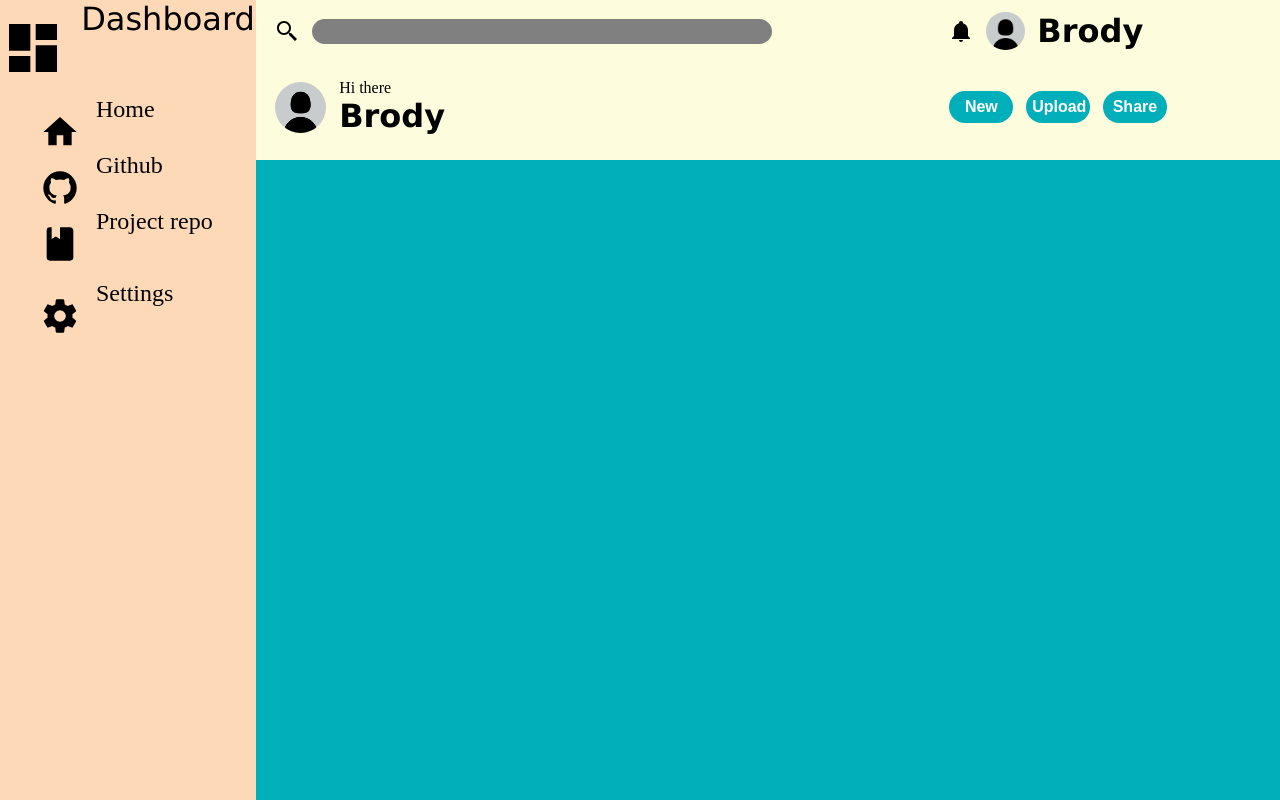
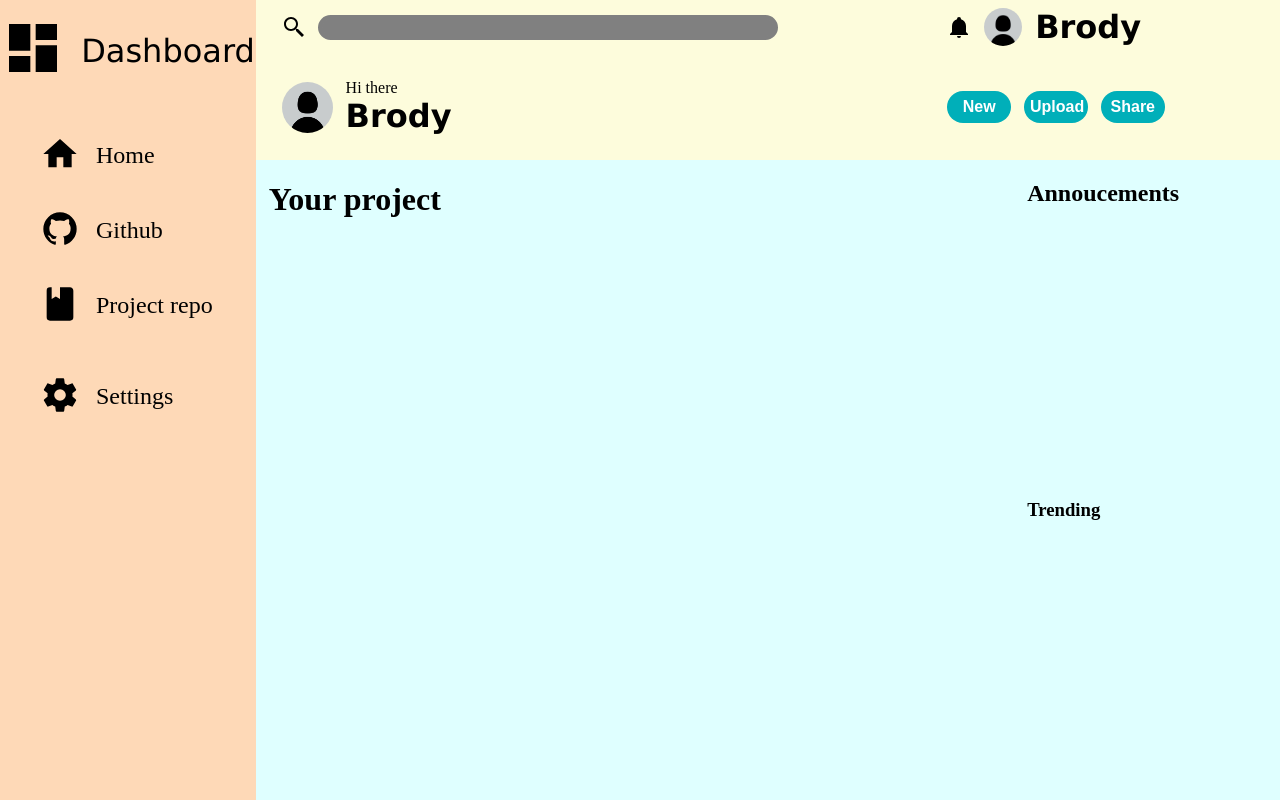
Before and after one commit to Brodypen/odin-AdminDashboard, a plain HTML site: page index.html in a window 1280 px wide. Drawn offline with Linux system fonts and the light colour scheme.

Commit message:
Layout main

```diff
--- a/index.html
+++ b/index.html
@@ -56,12 +56,25 @@
       <div class="wrapper">
         <img class="userProfilePic" src="pics/default.jpg">
         <div class="wordWrapper">
-          <p>Hi there</p>
+          <p class="welcomeUser">Hi there</p>
           <p class="userName">Brody</p>
         </div>
       </div>
       <div class="wrapper"><button>New</button><button>Upload</button><button>Share</button></div>
     </header>
-    <main class="main"></main>
+    <main class="main">
+      <div class="projectWrapper">
+        <h1>Your project</h1>
+        <div class="projectLayout"></div>
+      </div>
+      <div class="annoucementsWrapper">
+        <h2>Annoucements</h2>
+        <div class="annoucementsLayout"></div>
+      </div>
+      <div class="trendingWrapper">
+        <h3>Trending</h3>
+        <div class="trendingLayout"></div>
+      </div>
+    </main>
   </body>
 </html>
--- a/styles.css
+++ b/styles.css
@@ -11,7 +11,7 @@ body {
 }
 
 .main {
-    background-color: #00afb9;
+    background-color: #dfffff;
 }
 /* side bar */
 .logo{
@@ -46,7 +46,7 @@ a {
     grid-row: 1/ span 1;
     display: grid;
     grid-template: auto 1fr/2fr 1fr;
-    padding: 0.5vh 0.5vw;
+    padding: 0 1vw;
 }
 .userProfilePic {
     width: 4vw;
@@ -60,6 +60,10 @@ a {
     font-weight: bold;
     font-family: Verdana, Geneva, Tahoma, sans-serif;
     font-size: 2rem;
+    margin: 0;
+}
+.welcomeUser{
+    margin: 0;
 }
 .wrapper {
     display: flex;
@@ -72,9 +76,7 @@ a {
     display: flex;
     flex-direction: column;
 }
-p {
-    margin: 0;
-}
+
 .searchBar{
     background-color: grey;
     border: 4px solid grey;
@@ -92,3 +94,12 @@ button {
     border-radius: 20px;
     font-size: 1rem;
 }
+/* main content */
+.main {
+    padding-left: 1vw;
+    display: grid;
+    grid-template: 1fr 1fr/ 3fr 1fr;
+}
+.projectWrapper {
+    grid-row: 1/ span 2;
+}
```
